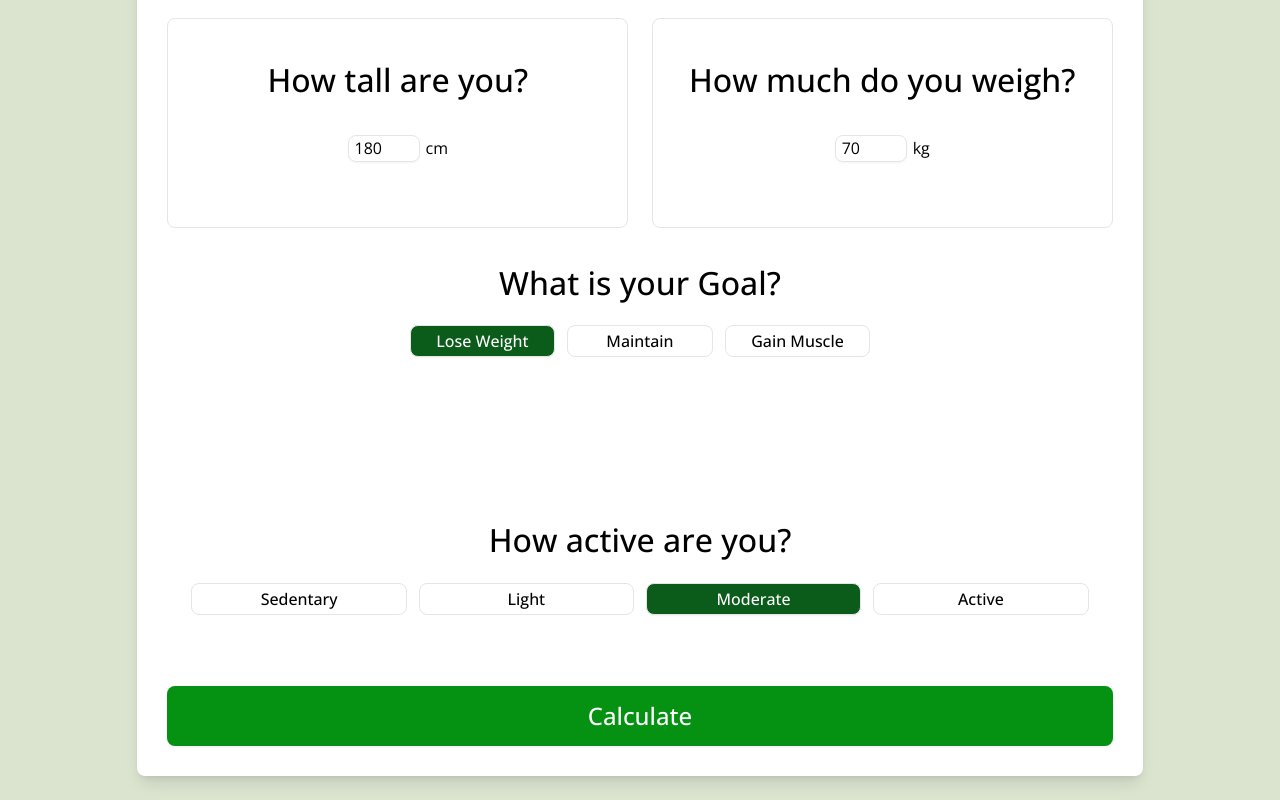
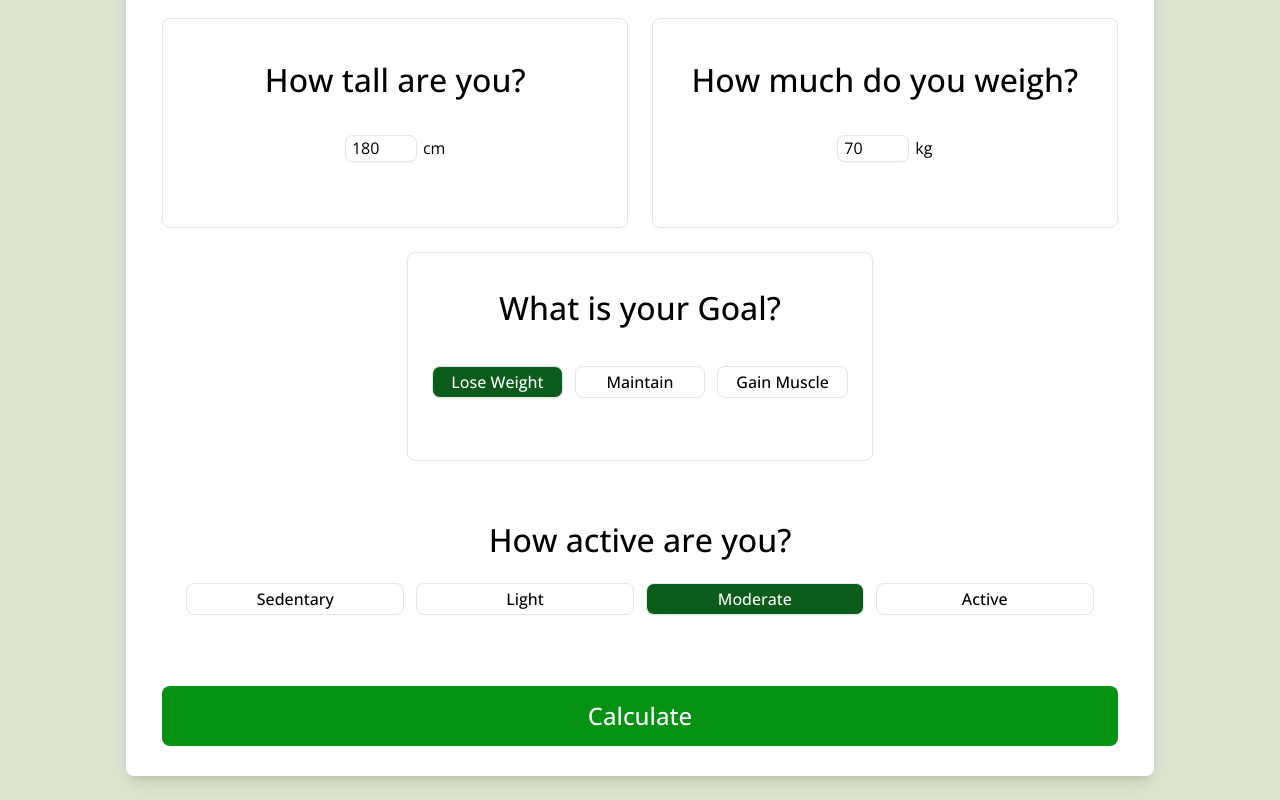
Before and after one commit to vakulenko10/fitApp-frontend, a React (Vite) app: page / in a window 1280 px wide. Shown: the part 514-1314 px from the top of the page. Built offline with nearby package versions, Linux system fonts and the light colour scheme; no server answers.

Commit message:
flex flex-col to the form on the home page applied on small deveices

```diff
--- a/src/pages/Home/Home.jsx
+++ b/src/pages/Home/Home.jsx
@@ -100,7 +100,7 @@ export default function Home() {
         <p className="m-2 md:m-8">
           Feel free to enter your information below to receive your personal daily calorie intake.
         </p>
-        <form onSubmit={handleSubmit(onSubmit)} className="grid grid-cols-1 md:grid-cols-4 md:grid-rows-3 md:gap-8">
+        <form onSubmit={handleSubmit(onSubmit)} className="flex px-2 flex-col md:grid grid-cols-1 md:grid-cols-4 md:grid-rows-3 md:gap-8 ">
           {/* Gender Selection */}
           <div className="flex flex-col items-center border-b-1 p-6 md:col-span-2 md:justify-between md:rounded-md md:border-1">
             <p className="mb-4 text-lg font-medium">What is your sex?</p>
@@ -166,7 +166,7 @@ export default function Home() {
           </div>
 
           {/* Goal */}
-          <div className="section-input` md:col-span-2 md:col-start-2 md:row-start-3">
+          <div className="section-input  p-8 md:col-span-2 md:col-start-2 md:row-start-3">
             <p className="mb-4 text-lg font-medium">What is your Goal?</p>
             <div className="grid w-full grid-cols-2 gap-4 md:grid-cols-3">
               {['loseWeight', 'maintainWeight', 'gainMuscle'].map((g) => (
```
